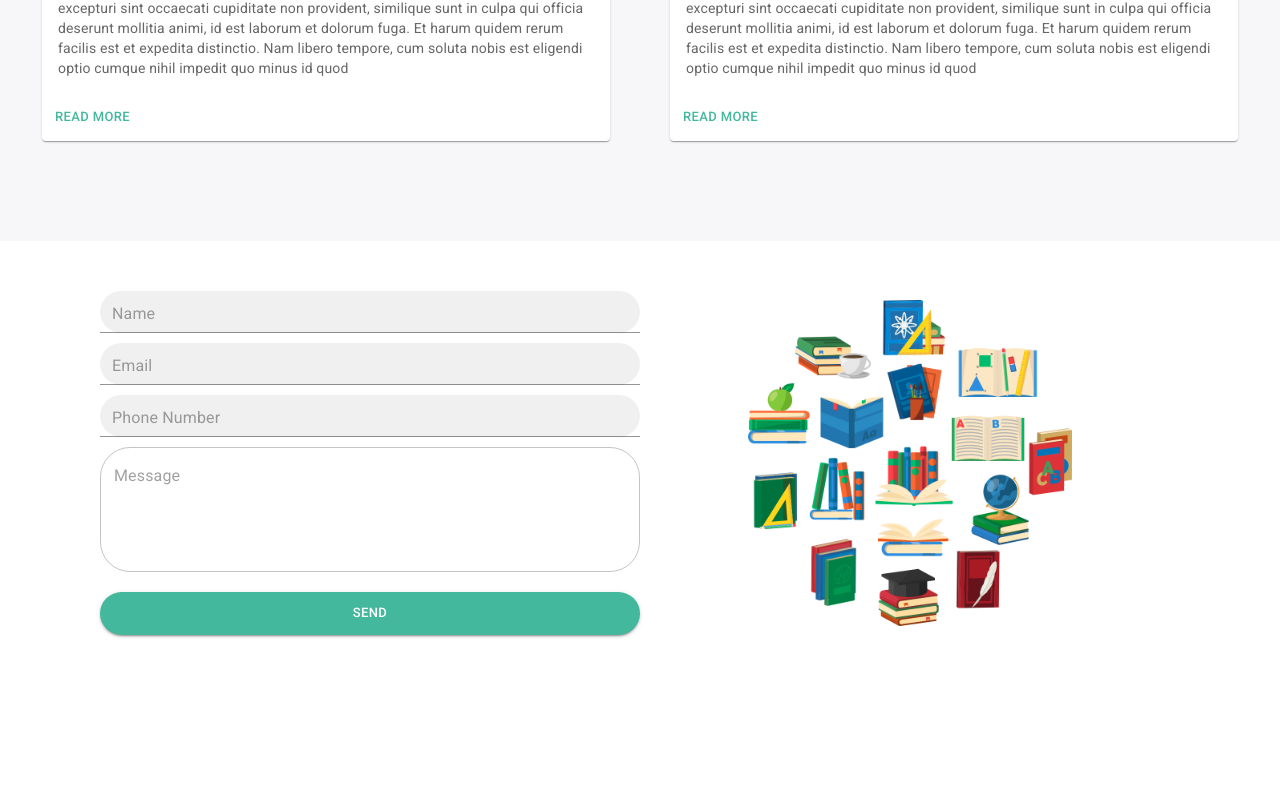
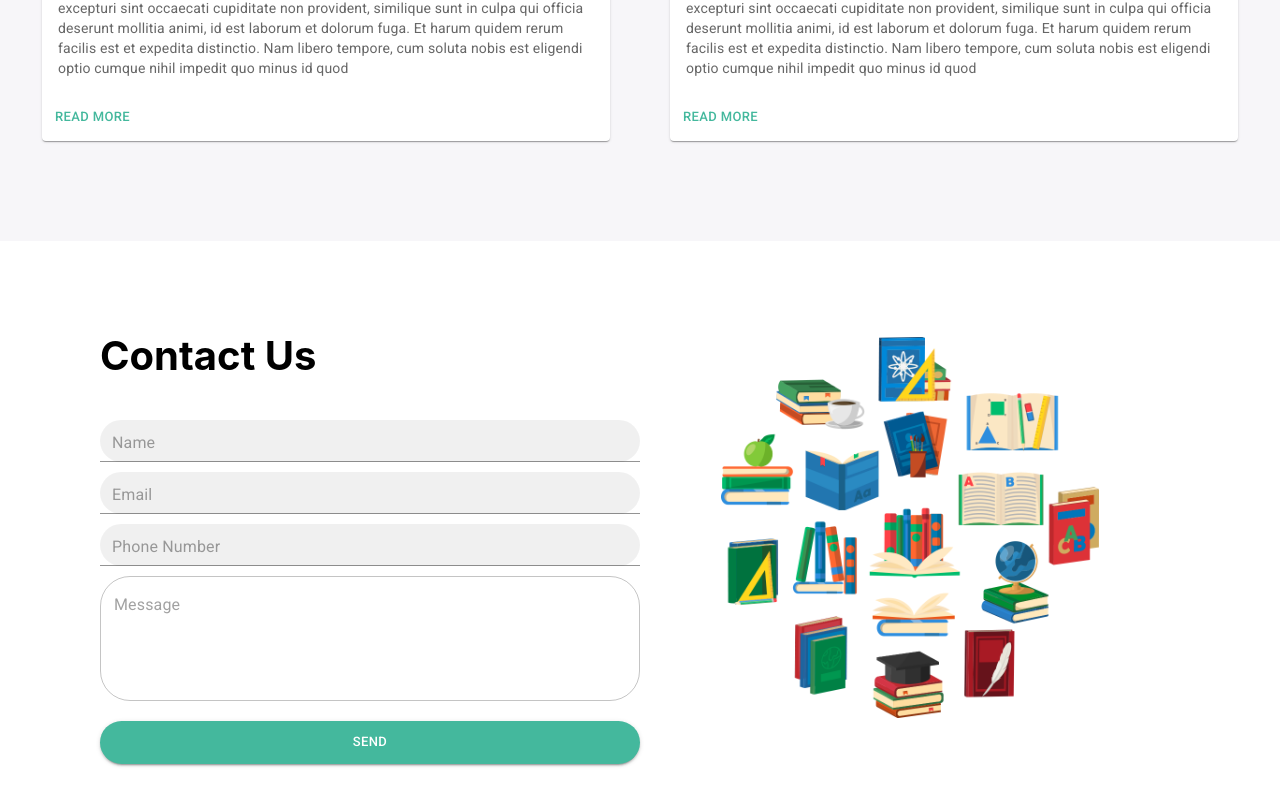
Before and after one commit to d4n7el/book-store, a React (Create React App) app: page / in a window 1280 px wide. Shown: the part 2344-3150 px from the top of the page. Before the commit the page ends 3029 px from the top, so only its background shows below. Built offline with nearby package versions, Linux system fonts and the light colour scheme; no server answers.

Commit message:
add classname to title

```diff
--- a/src/blog/infraestructura/view/blog.tsx
+++ b/src/blog/infraestructura/view/blog.tsx
@@ -8,7 +8,7 @@ import '../style/index.scss';
 const BlogView = () => {
   return (
     <div className="container-blog">
-      <Title title={'From Our Blog'} />
+      <Title title={'From Our Blog'} className="center" />
       <div className="container-cards">
         <div className="content-cards">
           <BlogCard
--- a/src/contact/infraestructura/style/index.scss
+++ b/src/contact/infraestructura/style/index.scss
@@ -9,7 +9,7 @@ div.container-contact {
     justify-content: center;
     align-items: center;
     img {
-      width: 60%;
+      width: 70%;
     }
   }
 }
--- a/src/contact/infraestructura/view/contact.tsx
+++ b/src/contact/infraestructura/view/contact.tsx
@@ -1,11 +1,14 @@
 import '../style/index.scss';
 import imgContact from '../../../infraestructura/assets/contact-img.png';
 import FormContact from '../components/formContact';
+import Title from '../../../infraestructura/components/title';
 
 const ContactView = () => {
   return (
+    <>
       <div className="container-contact">
         <div className="form-contact">
+          <Title title="Contact Us" className="" />
           <FormContact />
         </div>
         <div className="image-contact">
@@ -17,6 +20,7 @@ const ContactView = () => {
           />
         </div>
       </div>
+    </>
   );
 };
 
--- a/src/infraestructura/components/title/index.tsx
+++ b/src/infraestructura/components/title/index.tsx
@@ -2,12 +2,13 @@ import './style/index.scss';
 
 interface IProps {
   title: string;
+  className: string;
 }
 
-const Title = ({ title }: IProps) => {
+const Title = ({ title, className }: IProps) => {
   return (
     <div className="title-app">
-      <h3>{title}</h3>
+      <h3 className={className}>{title}</h3>
     </div>
   );
 };
--- a/src/infraestructura/components/title/style/index.scss
+++ b/src/infraestructura/components/title/style/index.scss
@@ -3,6 +3,8 @@
 div.title-app {
   h3 {
     font-size: 40px;
+  }
+  h3.center {
     text-align: center;
   }
 }
--- a/src/product/view/products.tsx
+++ b/src/product/view/products.tsx
@@ -29,7 +29,7 @@ const ProductsView = ({
 }: IProps) => {
   return (
     <div>
-      <Title title="Products" />
+      <Title title="Products" className="center" />
       <ProductSearch setSearch={setSearch} search={search} />
       <div className="content-card-products">
         {products.map((product) => {
```
Lines whose indentation alone changed are shown as unchanged.
